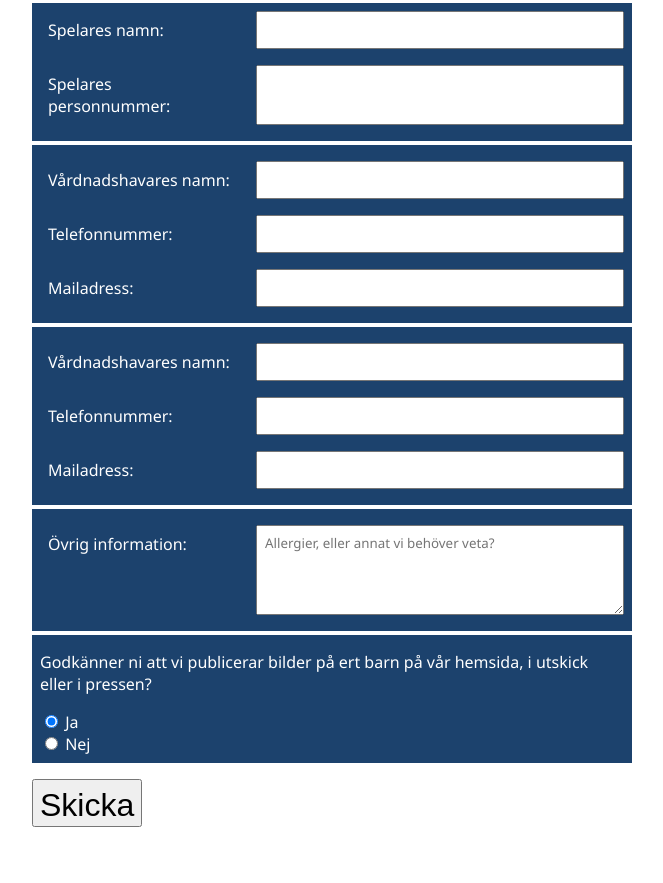
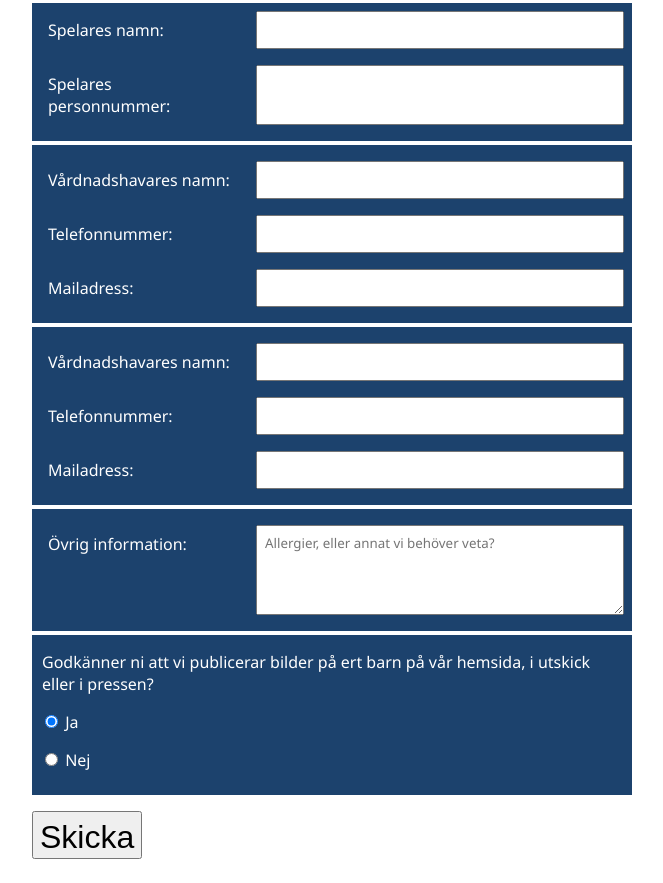
Before and after one commit to perakerberg/ifkoxnevalla, a plain HTML site: page index.html in a window 1280 px wide. Shown: the part 489-1372 px from the top of the page, without its empty margins (308-971 px from the left). Before the commit the page ends 1340 px from the top, so only its background shows below. Drawn offline with Linux system fonts and the light colour scheme.

Commit message:
Radiobutton

```diff
--- a/index.html
+++ b/index.html
@@ -98,31 +98,22 @@
         <hr />
 
         <div class="player-info__field--column">
-          <span
-            >Godkänner ni att vi publicerar bilder på ert barn på vår hemsida, i
-            utskick eller i pressen?</span
-          >
-          <fieldset name="Integritet">
-            <div>
-              <input
-                type="radio"
-                id="photo-ok"
-                name="får-använda-foto"
-                value="ja"
-                checked
-              />
-              <label for="photo-ok">Ja</label>
-            </div>
-
-            <div>
-              <input
-                type="radio"
-                id="photo-nok"
-                name="får-använda-foto"
-                value="nej"
-              />
-              <label for="photo-nok">Nej</label>
-            </div>
+          <fieldset>
+            <legend>
+              Godkänner ni att vi publicerar bilder på ert barn på vår hemsida,
+              i utskick eller i pressen?
+            </legend>
+            <p>
+              <label>
+                <input type="radio" checked name="godkänner-foto" value="Ja" />
+                Ja
+              </label>
+            </p>
+            <p>
+              <label>
+                <input type="radio" name="godkänner-foto" value="Nej" /> Nej
+              </label>
+            </p>
           </fieldset>
         </div>
       </div>
```
